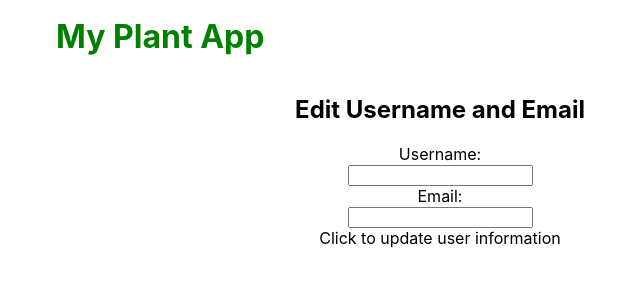
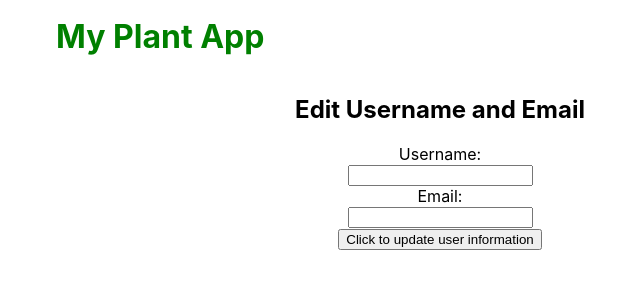
Before and after one commit to BuildWeek-2-2021-Water-My-Plants/plantfrontend, a React (Create React App) app in the folder my-app/: page /updateUser in a window 1280 px wide. Shown: the top 300 px of the page, without its empty margins (200-840 px from the left). Built offline with nearby package versions, Linux system fonts and the light colour scheme; sample sign-in values are in the browser's storage.

Commit message:
fixed some things

```diff
--- a/my-app/src/components/UpdateUserForm.js
+++ b/my-app/src/components/UpdateUserForm.js
@@ -32,7 +32,7 @@ const UpdateUserForm = (props) => {
     //   return;
     // }
     editUser({ ...userInfo, id }); //not sure if passing userInfo
-    //routeToPlantList();
+    routeToPlantList();
   };
   return (
     <div>
@@ -58,9 +58,9 @@ const UpdateUserForm = (props) => {
             id="email"
           />
         </div>
-        <div type="submit" onClick={handleSubmit}>
+        <button type="submit" onClick={handleSubmit}>
           Click to update user information
-        </div>
+        </button>
       </form>
     </div>
   );
```
